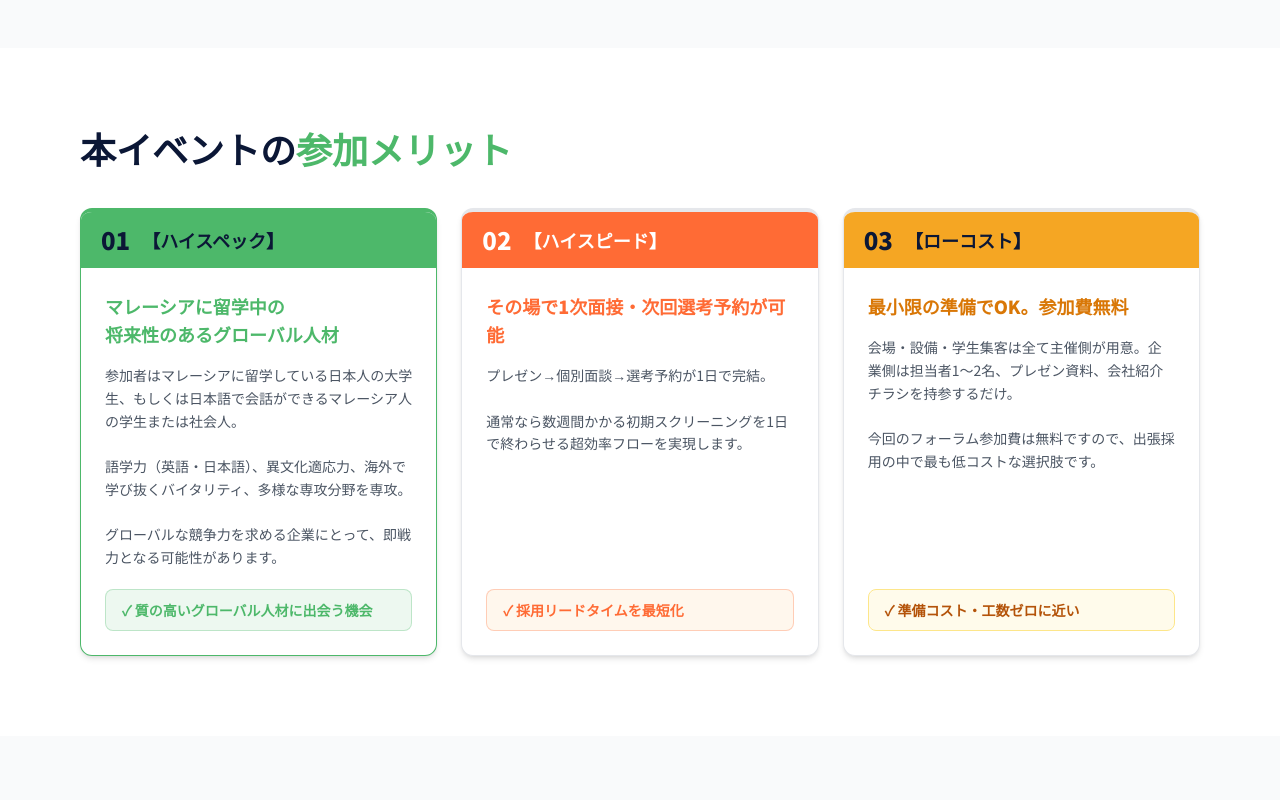
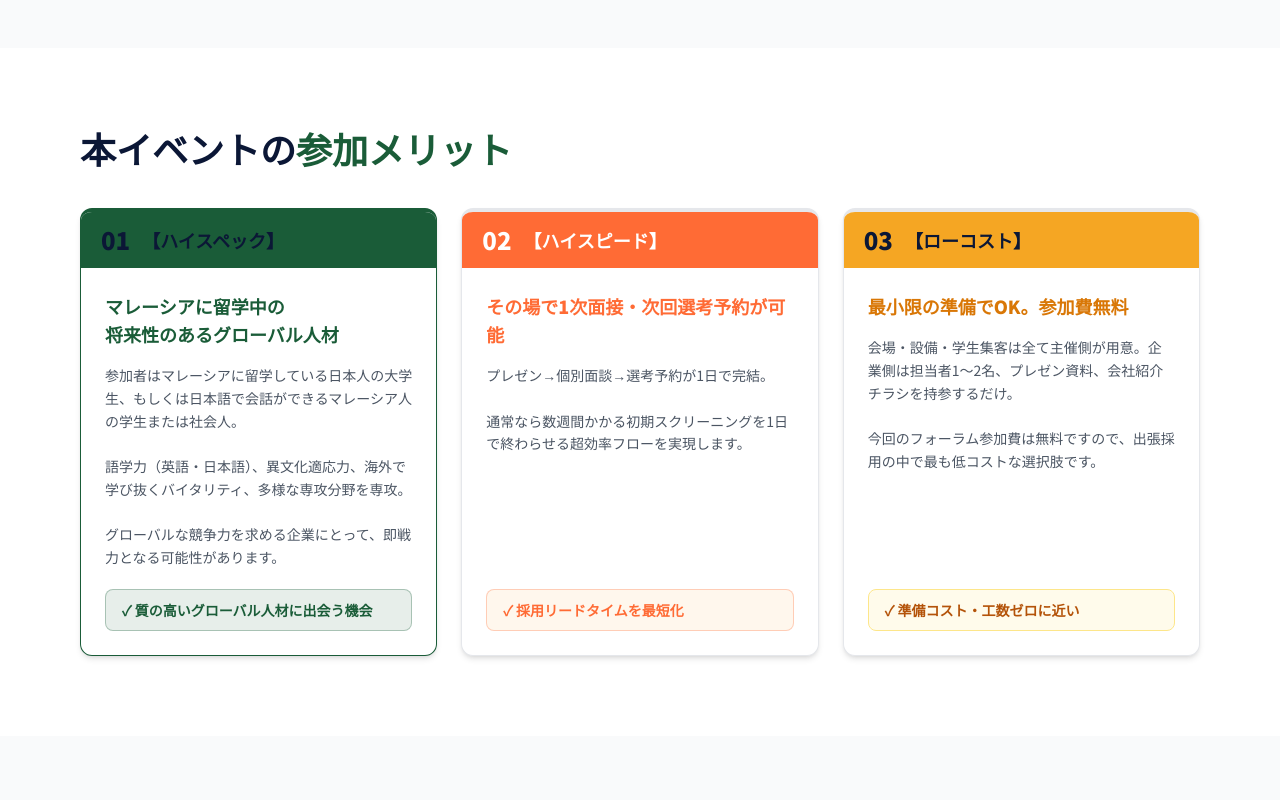
Before and after one commit to 20010208/kl-career-forum-2026, a Next.js app: page / in a window 1280 px wide. Shown: the part 1720-2520 px from the top of the page. Built offline with nearby package versions, Linux system fonts and the light colour scheme.

Commit message:
[Pattern C] Orange main, dark forest green sub (#1A5C38)

```diff
--- a/src/app/globals.css
+++ b/src/app/globals.css
@@ -18,7 +18,7 @@ body {
   background: #E2E8F0;
 }
 ::-webkit-scrollbar-thumb {
-  background: #4DB86A;
+  background: #1A5C38;
   border-radius: 3px;
 }
 
--- a/tailwind.config.ts
+++ b/tailwind.config.ts
@@ -17,9 +17,9 @@ const config: Config = {
           600: "#1A3270",
         },
         teal: {
-          DEFAULT: "#4DB86A",
-          light: "#6ACA83",
-          dark: "#3D9E58",
+          DEFAULT: "#1A5C38",
+          light: "#2A7A4E",
+          dark: "#134530",
         },
         "forum-orange": "#FF6B35",
         "forum-gold": "#F5A623",
```
